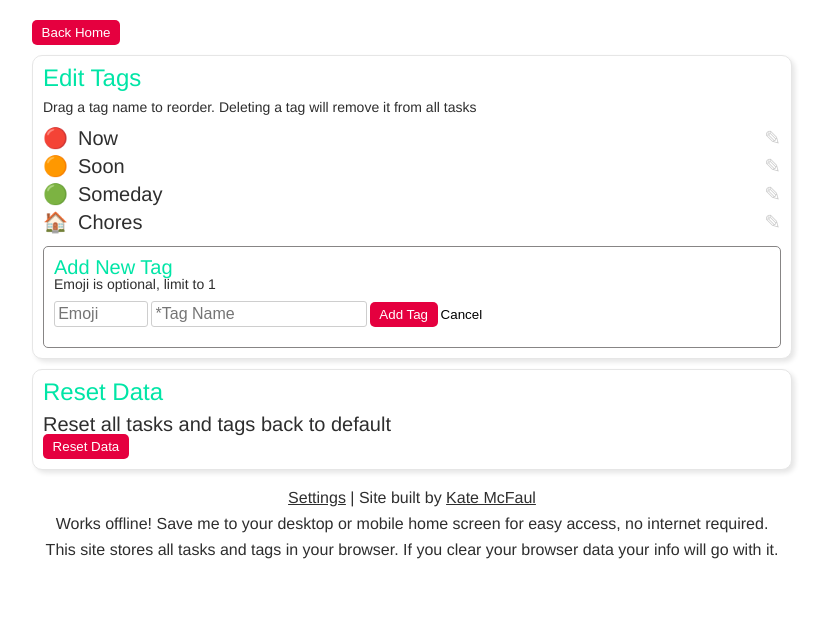
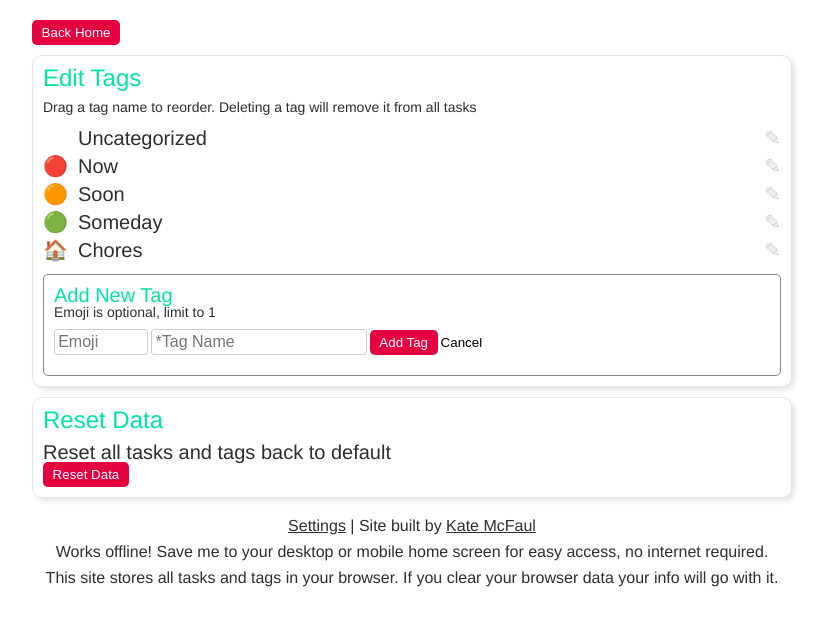
Before and after one commit to craftykate/taskapp, a React (Create React App) app: page /settings in a window 1280 px wide. Shown: the top 626 px of the page, without its empty margins (228-1054 px from the left). Built offline with nearby package versions, Linux system fonts and the light colour scheme.

Commit message:
Change uncat id to 1 so it work properly

```diff
--- a/src/Components/Tasks/AddEditTask/AddEditTask.tsx
+++ b/src/Components/Tasks/AddEditTask/AddEditTask.tsx
@@ -25,7 +25,7 @@ const AddEditTask: React.FC = () => {
   const [formError, setFormError] = React.useState<string>('')
   const [chosenTags, setChosenTags] = React.useState<string[]>([])
   const catTags = allTags
-    .filter((tag) => tag.id !== 0)
+    .filter((tag) => tag.id !== 1)
     .sort((a, b) => a.order - b.order)
 
   // Set up each field
--- a/src/Components/Tasks/TaskList/TaskList.tsx
+++ b/src/Components/Tasks/TaskList/TaskList.tsx
@@ -14,15 +14,15 @@ const TaskList: React.FC = () => {
   const [dragCat, setDragCat] = React.useState<string>()
 
   const catTags = allTags.filter((tag) => {
-    return focusTag ? tag.id === focusTag : tag.id > 0
+    return focusTag ? tag.id === focusTag : tag.id > 1
   })
   catTags.sort((a, b) => a.order - b.order)
 
-  const noCatTag = allTags.find((tag) => tag.id === 0)
+  const noCatTag = allTags.find((tag) => tag.id === 1)
   const noCatItems = allTasks.filter((task) =>
-    Object.keys(task.order).includes('0')
+    Object.keys(task.order).includes('1')
   )
-  noCatItems.sort((a, b) => a.order['0'] - b.order['0'])
+  noCatItems.sort((a, b) => a.order['1'] - b.order['1'])
 
   // Set which item is being dragged
   const handleDrag = (e: React.DragEvent) => {
--- a/src/Context/tasks-context.tsx
+++ b/src/Context/tasks-context.tsx
@@ -100,7 +100,7 @@ export const TasksContextProvider: React.FC = ({ children }) => {
       Math.floor(Math.random() * 899) + 100
     }`
     // If no tags assigned, assign it to uncategorized tag
-    tags = tags.length === 0 ? ['0'] : tags
+    tags = tags.length === 0 ? ['1'] : tags
     // Determine order under each tag
     const order = addTaskToEnd(tags)
 
@@ -137,14 +137,14 @@ export const TasksContextProvider: React.FC = ({ children }) => {
       let order = { ...prevItem.order }
 
       // If a task used to not have tags and now does, remove the blank
-      if (tags.includes('0') && tags.length > 1) {
-        delete order['0']
+      if (tags.includes('1') && tags.length > 1) {
+        delete order['1']
         prevStateCopy[itemIndex] = { ...prevStateCopy[itemIndex], order }
       }
 
       // If a tag was added, add task to end of that list
       tags.forEach((tag) => {
-        if (tag !== '0') {
+        if (tag !== '1') {
           if (!Object.keys(order).includes(tag.toString())) {
             const matchingItems = prevState.filter((item) =>
               Object.keys(item.order).includes(tag.toString())
@@ -161,7 +161,7 @@ export const TasksContextProvider: React.FC = ({ children }) => {
       // If a tag was removed, remove that tag from task and re-sort all tasks
       // that also have that task
       Object.keys(prevItem.order).forEach((oldTag) => {
-        if (oldTag !== '0' && !tags.includes(oldTag)) {
+        if (oldTag !== '1' && !tags.includes(oldTag)) {
           delete order[oldTag]
         }
         prevStateCopy[itemIndex] = { ...prevStateCopy[itemIndex], order }
@@ -169,8 +169,8 @@ export const TasksContextProvider: React.FC = ({ children }) => {
       })
 
       // If tag used to have tags and now doesn't, add in the blank
-      if (!Object.keys(prevItem.order).includes('0') && tags.length === 0) {
-        order = addTaskToEnd(['0'])
+      if (!Object.keys(prevItem.order).includes('1') && tags.length === 0) {
+        order = addTaskToEnd(['1'])
         prevStateCopy[itemIndex] = { ...prevStateCopy[itemIndex], order }
       }
 
@@ -310,7 +310,7 @@ export const TasksContextProvider: React.FC = ({ children }) => {
     // Remove tag from tasks
     setAllTasks((prevState) => {
       let uncatCount = prevState.filter((item) =>
-        Object.keys(item.order).includes('0')
+        Object.keys(item.order).includes('1')
       ).length
 
       const updatedTasks = prevState.map((item) => {
@@ -318,7 +318,7 @@ export const TasksContextProvider: React.FC = ({ children }) => {
           delete item.order[id.toString()]
         }
         if (Object.keys(item.order).length === 0) {
-          item.order = { '0': uncatCount }
+          item.order = { '1': uncatCount }
           uncatCount += 1
         }
         return item
@@ -368,7 +368,7 @@ export const TasksContextProvider: React.FC = ({ children }) => {
         isVisible: true,
       },
       {
-        id: 0,
+        id: 1,
         text: 'Uncategorized',
         order: -1,
         isVisible: true,
@@ -434,7 +434,7 @@ export const TasksContextProvider: React.FC = ({ children }) => {
         id: 1640555021024,
         text: "	🤔 I don't have a tag, but that's cool, any tasks without tags will show up here",
         order: {
-          '0': 0,
+          '1': 0,
         },
         createdAt: 1640555021024,
         completedAt: false,
@@ -443,7 +443,7 @@ export const TasksContextProvider: React.FC = ({ children }) => {
         id: 1640561989783,
         text: '👇 Click the settings link in the footer to add, delete and rearrange tags!',
         order: {
-          '0': 1,
+          '1': 1,
         },
         createdAt: 1640561989783,
         completedAt: false,
@@ -490,7 +490,7 @@ export const TasksContextProvider: React.FC = ({ children }) => {
           isVisible: true,
         },
         {
-          id: 0,
+          id: 1,
           text: 'Uncategorized',
           order: -1,
           isVisible: true,
@@ -563,7 +563,7 @@ export const TasksContextProvider: React.FC = ({ children }) => {
           id: 1640555021024,
           text: "	🤔 I don't have a tag, but that's cool, any tasks without tags will show up here",
           order: {
-            '0': 0,
+            '1': 0,
           },
           createdAt: 1640555021024,
           completedAt: false,
@@ -572,7 +572,7 @@ export const TasksContextProvider: React.FC = ({ children }) => {
           id: 1640561989783,
           text: '👇 Click the settings link in the footer to add, delete and rearrange tags!',
           order: {
-            '0': 1,
+            '1': 1,
           },
           createdAt: 1640561989783,
           completedAt: false,
```
